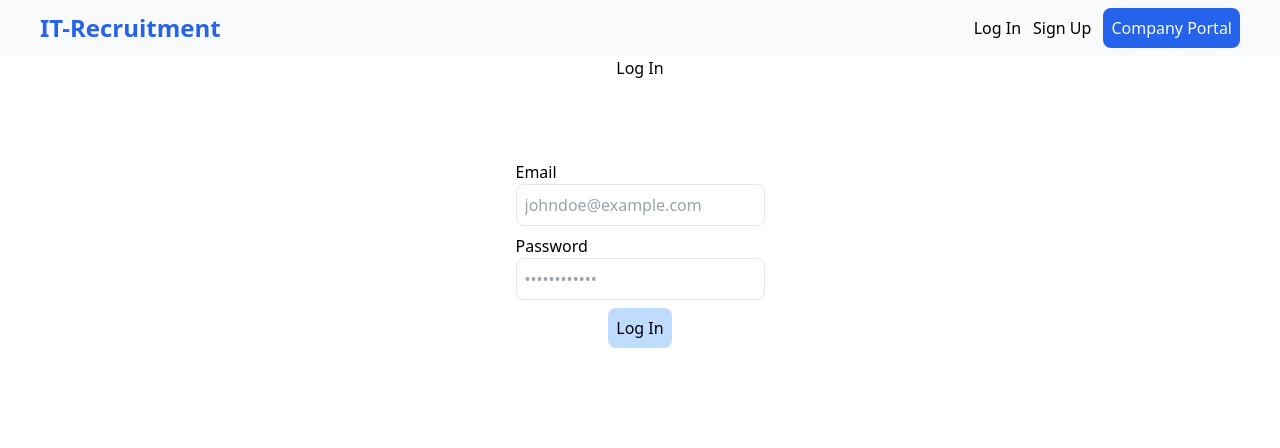
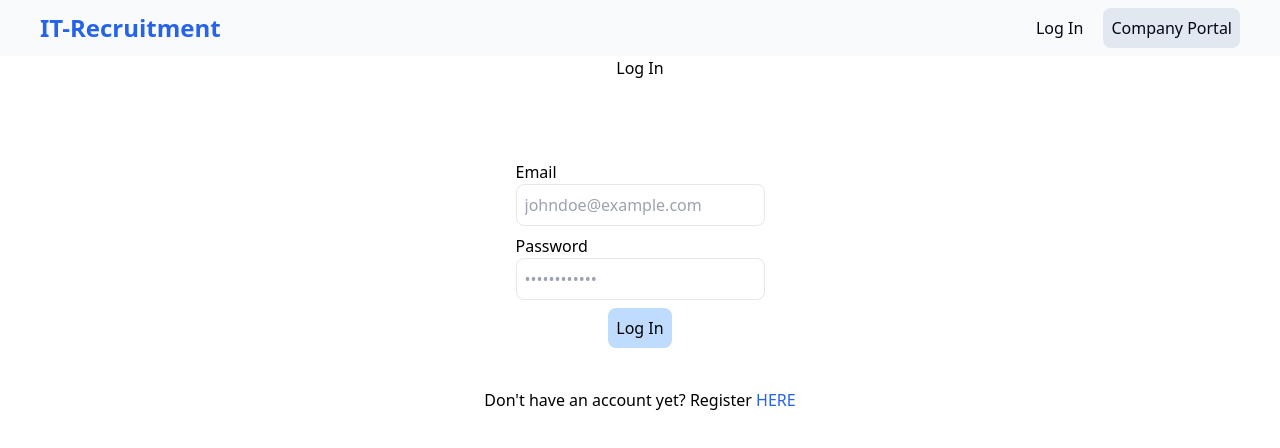
Before and after one commit to smnraphael/ironhack-final-project, a React (Vite) app in the folder frontend/: page /user/login in a window 1280 px wide. Shown: the top 448 px of the page. Built offline with nearby package versions, Linux system fonts and the light colour scheme.

Commit message:
some styling

```diff
--- a/frontend/src/components/JobCard.tsx
+++ b/frontend/src/components/JobCard.tsx
@@ -14,7 +14,7 @@ interface Job {
 
 const JobCard: React.FC<{ job: Job }> = ({ job }) => {
   return (
-    <div className="h-90 bg-l-light rounded-lg p-2 flex flex-col justify-between items-start">
+    <div className="h-90 bg-l-light rounded-lg p-2 flex flex-col justify-between items-start gap-2">
       <Link to={`/company/profile/${job.company._id}`}>
         <img
           src={job.company.logo}
@@ -25,10 +25,8 @@ const JobCard: React.FC<{ job: Job }> = ({ job }) => {
       <p className="text-xl font-bold">{job.position}</p>
       <p className="text-sm">{job.positionOverview}</p>
       <div className="flex flex-wrap gap-1">
-        <p className="text-sm bg-l-mid rounded-full px-2">
-          {job.employmentType}
-        </p>
-        <p className="text-sm bg-l-mid rounded-full px-2">{job.remote}</p>
+        <p className="text-sm bg-l-mid rounded-xl px-2">{job.employmentType}</p>
+        <p className="text-sm bg-l-mid rounded-xl px-2">{job.remote}</p>
       </div>
       <Link to={`/job-offers/${job._id}`}>
         <button className="bg-l-contrast text-l-light px-2 py-1 rounded-lg">
--- a/frontend/src/components/Navbar.tsx
+++ b/frontend/src/components/Navbar.tsx
@@ -7,11 +7,14 @@ const Navbar = () => {
   const { currentId } = useParams();
 
   return (
-    <nav className="flex justify-between items-center px-10 py-2 bg-l-light">
-      <Link to={"/"} className="text-2xl font-bold text-l-contrast">
+    <nav className="flex justify-between items-center px-10 py-2 bg-l-light text-d-dark dark:bg-d-mid dark:text-l-light">
+      <Link
+        to={"/"}
+        className="text-2xl font-extrabold text-l-contrast dark:text-d-contrast"
+      >
         IT-Recruitment
       </Link>
-      <div className="flex gap-3 items-center">
+      <div className="flex gap-5 items-center">
         {isLoggedIn ? (
           <>
             {user ? (
@@ -25,7 +28,7 @@ const Navbar = () => {
                 </Link>
                 <button
                   onClick={logout}
-                  className="bg-l-contrast text-l-light p-2 rounded-lg"
+                  className="bg-l-mid dark:bg-d-light p-2 rounded-lg"
                 >
                   Log out
                 </button>
@@ -39,7 +42,7 @@ const Navbar = () => {
                 />
                 <button
                   onClick={logout}
-                  className="bg-l-contrast text-l-light p-2 rounded-lg"
+                  className="bg-l-mid dark:bg-d-light p-2 rounded-lg"
                 >
                   Log out
                 </button>
@@ -47,10 +50,9 @@ const Navbar = () => {
             ) : (
               <>
                 <Link to={"/user/login"}>Log In</Link>
-                <Link to={"/user/signup"}>Sign Up</Link>
                 <Link
                   to={"/company/login"}
-                  className="bg-l-contrast text-l-light p-2 rounded-lg"
+                  className="bg-l-mid dark:bg-d-light p-2 rounded-lg"
                 >
                   Company Portal
                 </Link>
@@ -60,10 +62,9 @@ const Navbar = () => {
         ) : (
           <>
             <Link to={"/user/login"}>Log In</Link>
-            <Link to={"/user/signup"}>Sign Up</Link>
             <Link
               to={"/company/login"}
-              className="bg-l-contrast text-l-light p-2 rounded-lg"
+              className="bg-l-mid dark:bg-d-light p-2 rounded-lg"
             >
               Company Portal
             </Link>
--- a/frontend/src/pages/Home.tsx
+++ b/frontend/src/pages/Home.tsx
@@ -35,7 +35,7 @@ const Home = () => {
   }, []);
 
   return (
-    <div className="px-20 py-5">
+    <div className="px-20 py-5 text-d-dark dark:bg-d-dark dark:text-l-light">
       <Search />
       <div className="flex">
         <Filters />
--- a/frontend/src/pages/UserLogin.tsx
+++ b/frontend/src/pages/UserLogin.tsx
@@ -1,7 +1,7 @@
 import { useState } from "react";
 import useAuth from "../context/useAuth.ts";
 import api from "../service/api.ts";
-import { useNavigate } from "react-router-dom";
+import { useNavigate, Link } from "react-router-dom";
 import { AxiosError } from "axios";
 
 const UserLogin = () => {
@@ -81,6 +81,12 @@ const UserLogin = () => {
           </button>
         </div>
       </form>
+      <p>
+        Don't have an account yet? Register{" "}
+        <Link to={"/user/signup"} className="text-l-contrast">
+          HERE
+        </Link>
+      </p>
     </div>
   );
 };
```
